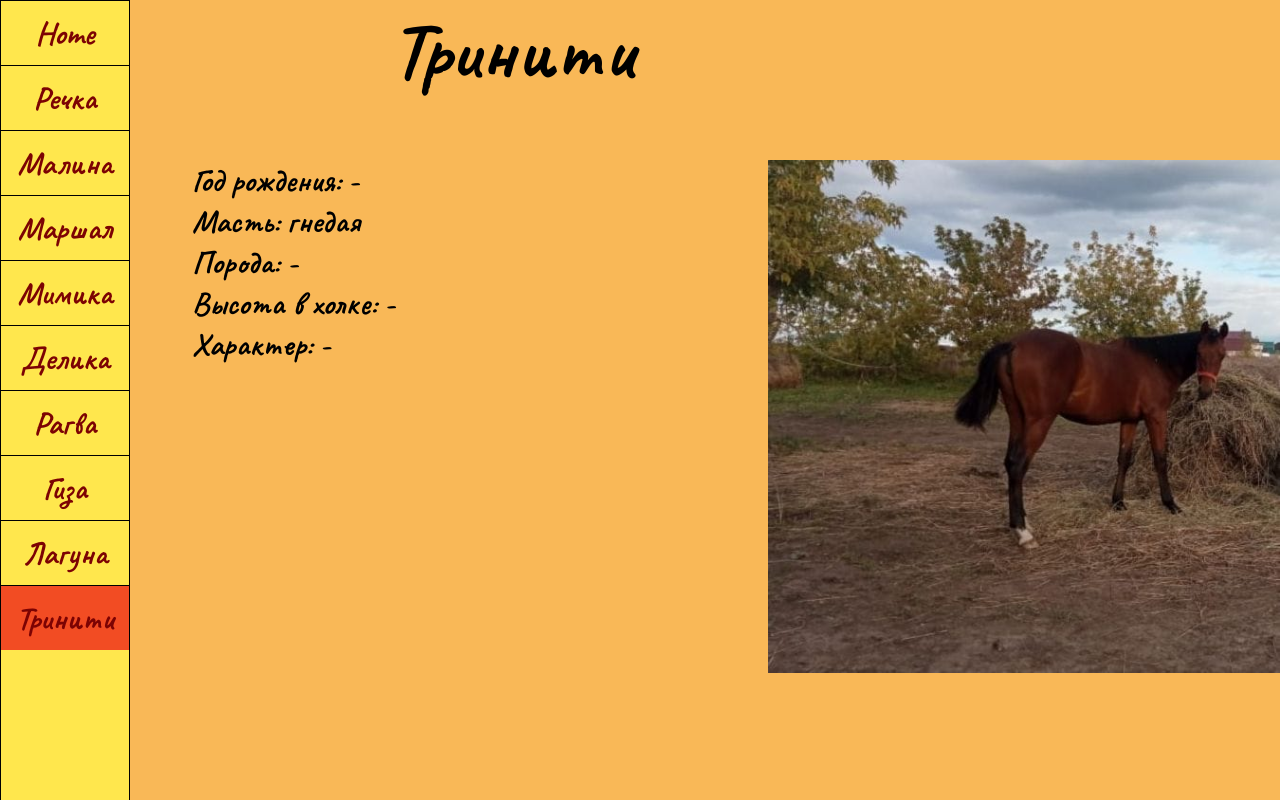
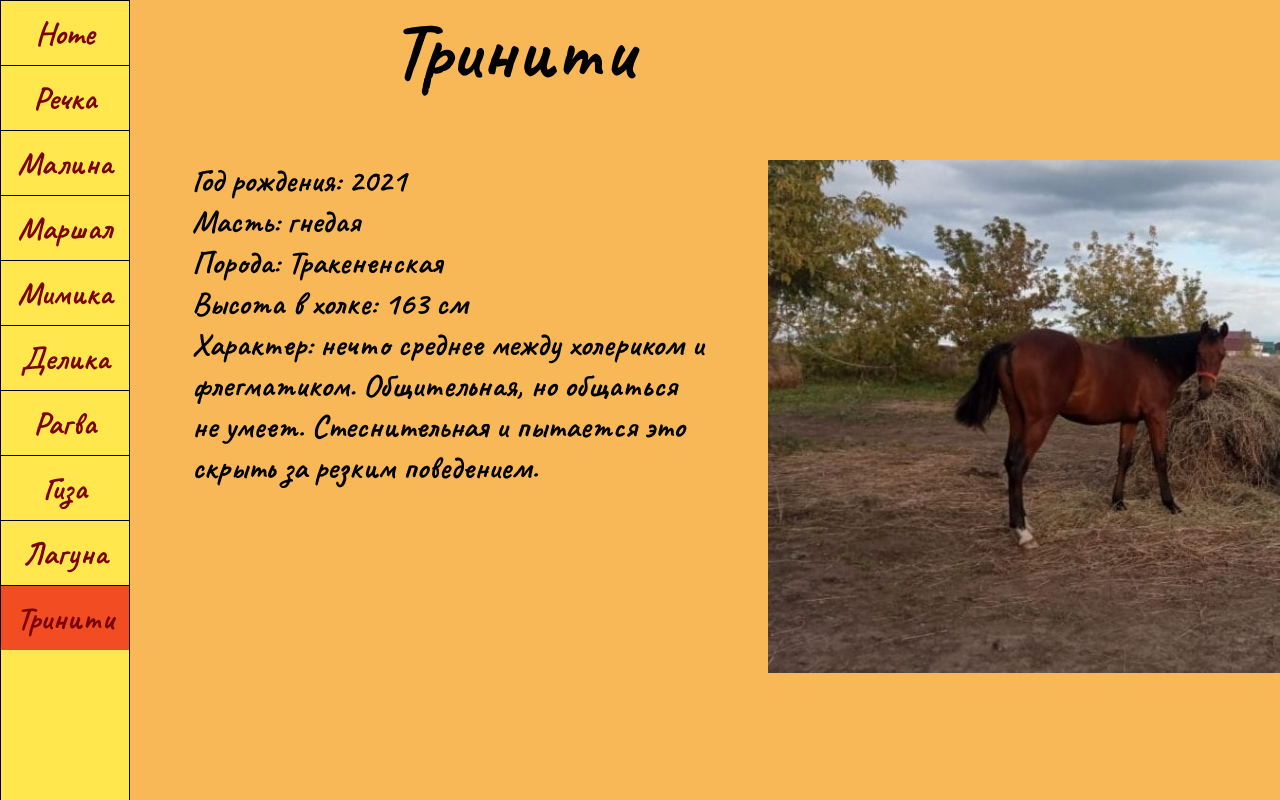
Before and after one commit to alenushks/alenushks.github.io, a plain HTML site: page trisha.html in a window 1280 px wide. Drawn offline with Linux system fonts and the light colour scheme.

Commit message:
Update trisha.html

```diff
--- a/trisha.html
+++ b/trisha.html
@@ -24,11 +24,11 @@
         <li class="navbar-li"><a class="active" href="#">Тринити</a></li>
     </ul>
     <div class="description">
-        Год рождения: -<br>
+        Год рождения: 2021<br>
         Масть: гнедая<br>
-        Порода: -<br>
-        Высота в холке: -<br>
-        Характер: -
+        Порода: Тракененская<br>
+        Высота в холке: 163 см<br>
+        Характер: нечто среднее между холериком и флегматиком. Общительная, но общаться не умеет. Стеснительная и пытается это скрыть за резким поведением.
     </div>
     <img src="trisha-image.jpg" alt="За устранением неполадок обратитесь на What'sApp 89138667551">
 </body>
```
